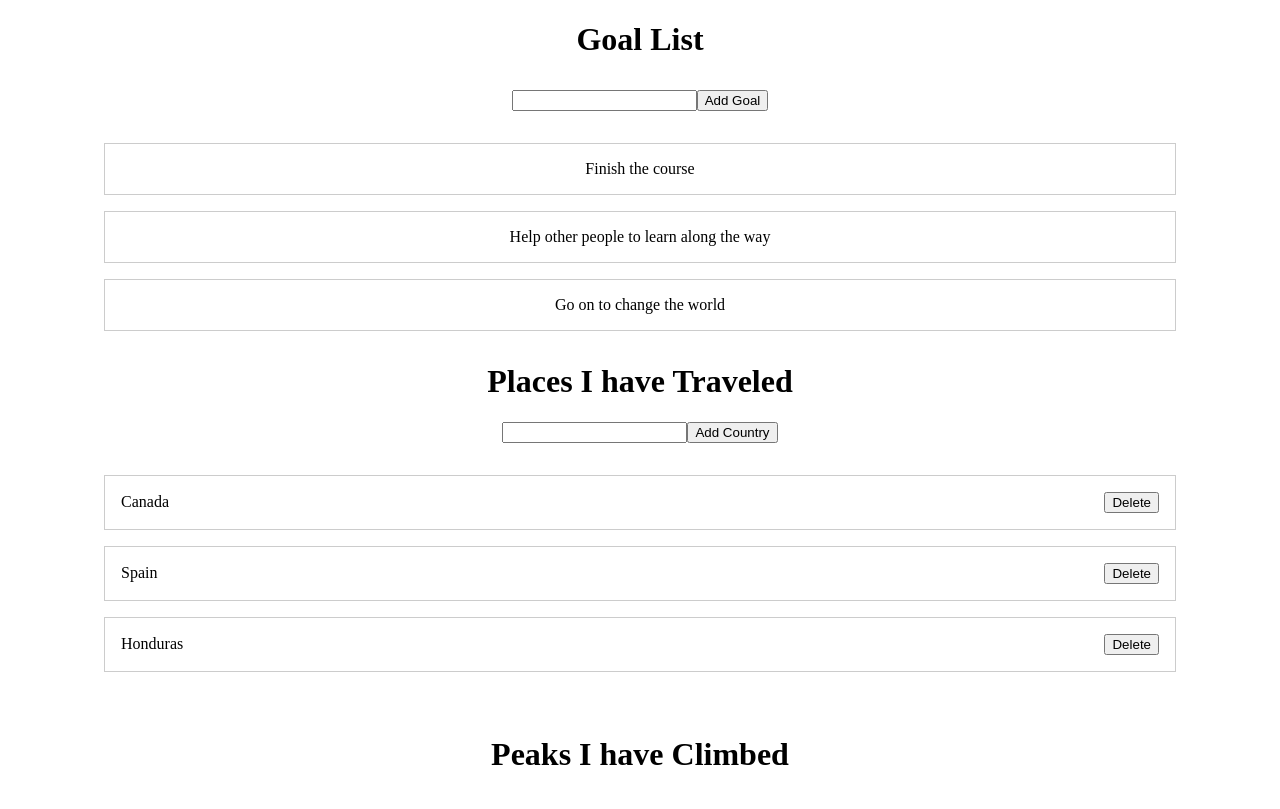
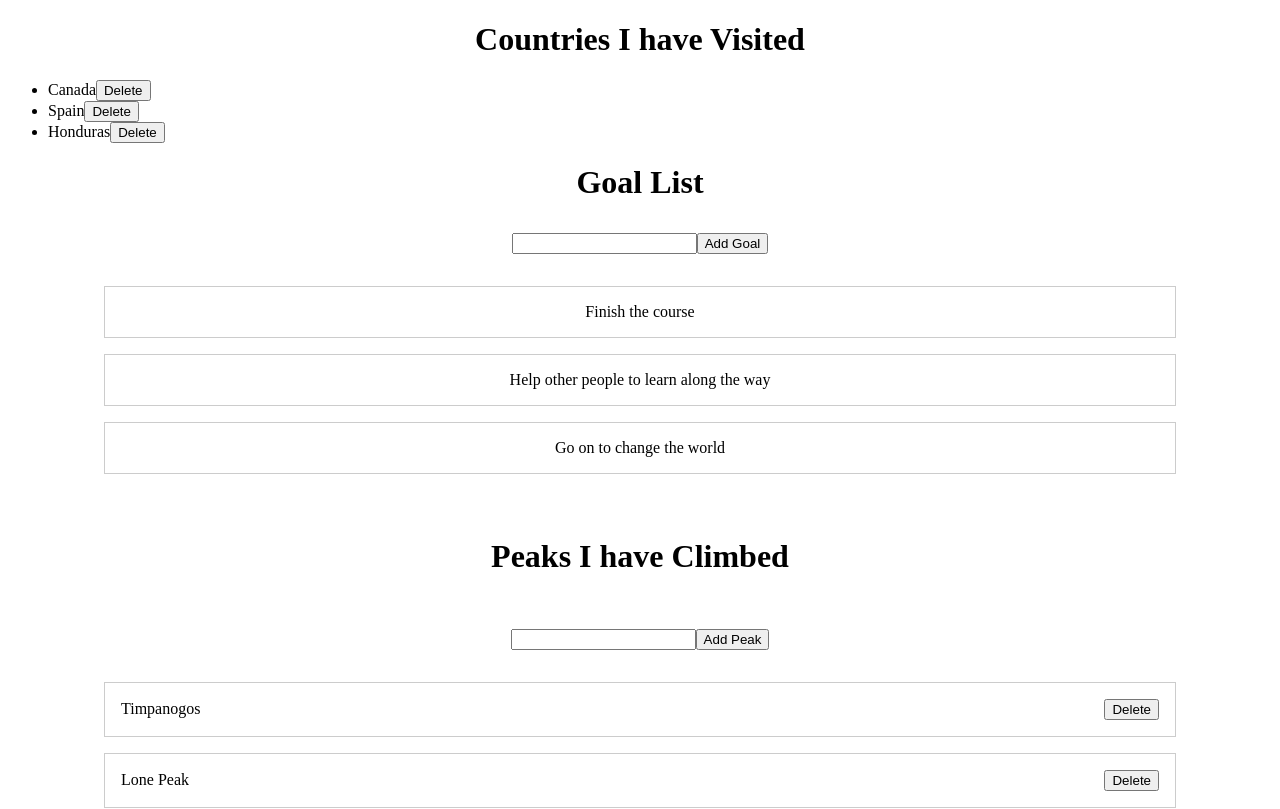
Before and after one commit to NateEnsign/interview-small-builds, a React (Vite) app: page / in a window 1280 px wide. Shown: the top 809 px of the page. Built offline with nearby package versions, Linux system fonts and the light colour scheme.

Commit message:
added Places Visist app and the functionality to display list of countries

```diff
--- a/src/App.jsx
+++ b/src/App.jsx
@@ -4,13 +4,13 @@ import ToDo from "./components/to-do-list/toDo";
 import GirlsKissed from "./components/kiss-app/GirlsKissed";
 import BooksRead from "./components/books-app/BooksRead";
 import PeaksClimbed from "./components/peaks-climbed/PeaksClimbed";
-import PlacesTraveled from "./components/travel-app/PlacesTraveled";
+import PlacesVisited from "./components/countries-app/PlacesVisited";
 
 function App() {
   return (
     <>
+      <PlacesVisited />
       <GoalsApp />
-      <PlacesTraveled />
       <PeaksClimbed />
       <BooksRead />
       <GirlsKissed />
--- /dev/null
+++ b/src/components/countries-app/CountryList.jsx
@@ -0,0 +1,20 @@
+import React from 'react'
+
+const CountryList = ( {countryList }) => {
+  return (
+    <div>
+        <ul className='country-list'>
+            {
+                countryList.map(country => {
+                    return <li key={country.id}>
+                        <span>{country.name}</span>
+                        <button>Delete</button>
+                    </li>
+                })
+            }
+        </ul>
+    </div>
+  )
+}
+
+export default CountryList
--- a/src/components/travel-app/NewPlace.css
+++ b/src/components/countries-app/PlacesVisited.css
@@ -1,3 +1,3 @@
-.place-form {
+.countries-header {
     text-align: center;
 }
--- /dev/null
+++ b/src/components/countries-app/PlacesVisited.jsx
@@ -0,0 +1,20 @@
+import React, { useState } from "react";
+import "./PlacesVisited.css";
+import CountryList from "./CountryList";
+
+const PlacesVisited = () => {
+  const [countries, setCountries] = useState([
+    { id: "c1", name: "Canada" },
+    { id: "c2", name: "Spain" },
+    { id: "c3", name: "Honduras" },
+  ]);
+
+  return (
+    <div>
+      <h1 className="countries-header">Countries I have Visited</h1>
+      <CountryList countryList={countries} />
+    </div>
+  );
+};
+
+export default PlacesVisited;
--- a/src/components/travel-app/NewPlace.jsx
+++ /dev/null
@@ -1,34 +0,0 @@
-import React, { useState } from 'react'
-import './NewPlace.css'
-
-const NewPlace = ({addCountry}) => {
-    const [textInput,setTextInput] = useState('');
-
-    const onAddPlace = (event) => {
-        event.preventDefault();
-
-    const newCountry = {
-        id: Math.random().toString(),
-        name: textInput,
-    }
-
-    setTextInput('');
-
-    addCountry(newCountry)
-    }
-
-    const handleTextChange = (event) => {
-        setTextInput(event.target.value);
-    }
-
-  return (
-    <div>
-        <form className='place-form' onSubmit={onAddPlace}>
-            <input type="text" value={textInput} onChange={handleTextChange} />
-            <button type='submit'>Add Country</button>
-        </form>
-    </div>
-  )
-}
-
-export default NewPlace
--- a/src/components/travel-app/PlaceList.css
+++ /dev/null
@@ -1,14 +0,0 @@
-.country-list {
-    list-style-type: none;
-    margin: 2rem 5rem;
-    padding: 0;
-}
-
-.country-list li {
-    display: flex;
-    justify-content: space-between;
-    border: 1px solid #ccc;
-    padding: 1rem;
-    margin: 1rem;
-    align-items: center;
-}
--- a/src/components/travel-app/PlaceList.jsx
+++ /dev/null
@@ -1,19 +0,0 @@
-import React from 'react'
-import './PlaceList.css';
-
-const PlaceList = ({countries, deleteCountry}) => {
-  return (
-    <div>
-        <ul className='country-list'>
-            {countries.map(({id,name}) => {
-                return <li key={id}>
-                    <span>{name}</span>
-                    <button onClick={() => deleteCountry(id)}>Delete</button>
-                </li>
-            })}
-        </ul>
-    </div>
-  )
-}
-
-export default PlaceList
--- a/src/components/travel-app/PlacesTraveled.css
+++ /dev/null
@@ -1,3 +0,0 @@
-.places-header {
-    text-align: center;
-}
--- a/src/components/travel-app/PlacesTraveled.jsx
+++ /dev/null
@@ -1,33 +0,0 @@
-import React, { useState } from 'react'
-import './PlacesTraveled.css';
-import PlaceList from './PlaceList';
-import NewPlace from './NewPlace';
-
-const PlacesTraveled = () => {
-    const [countries, setCountries] = useState([
-        {id: 'c1', name: 'Canada'},
-        {id: 'c2', name: 'Spain'},
-        {id: 'c3', name: 'Honduras'},
-    ])
-
-    const handleAddNewCountry = (newCountry) => {
-        setCountries((prevCountries) => [
-            ...prevCountries,
-            newCountry,
-        ])
-    }
-
-    const handleDeleteCountry = (countryId) => {
-        setCountries((prevCountries) => prevCountries.filter((country) => country.id !== countryId))
-    }
-
-  return (
-    <div>
-        <h1 className='places-header'>Places I have Traveled</h1>
-        <NewPlace addCountry={handleAddNewCountry} />
-        <PlaceList countries={countries} deleteCountry={handleDeleteCountry} />
-    </div>
-  )
-}
-
-export default PlacesTraveled
```
Also changed, not shown: src/components/countries-app/CountryList.css (added).
